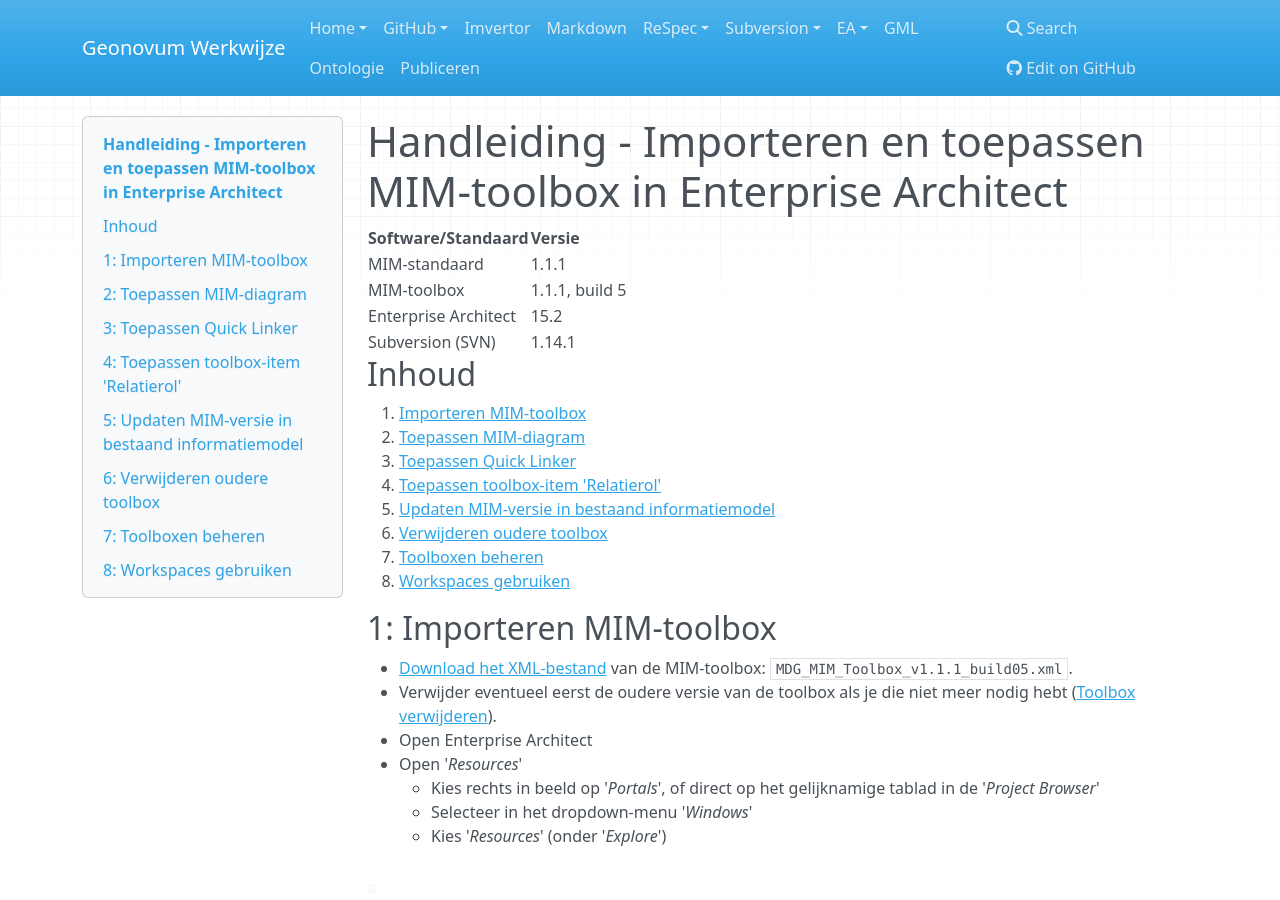
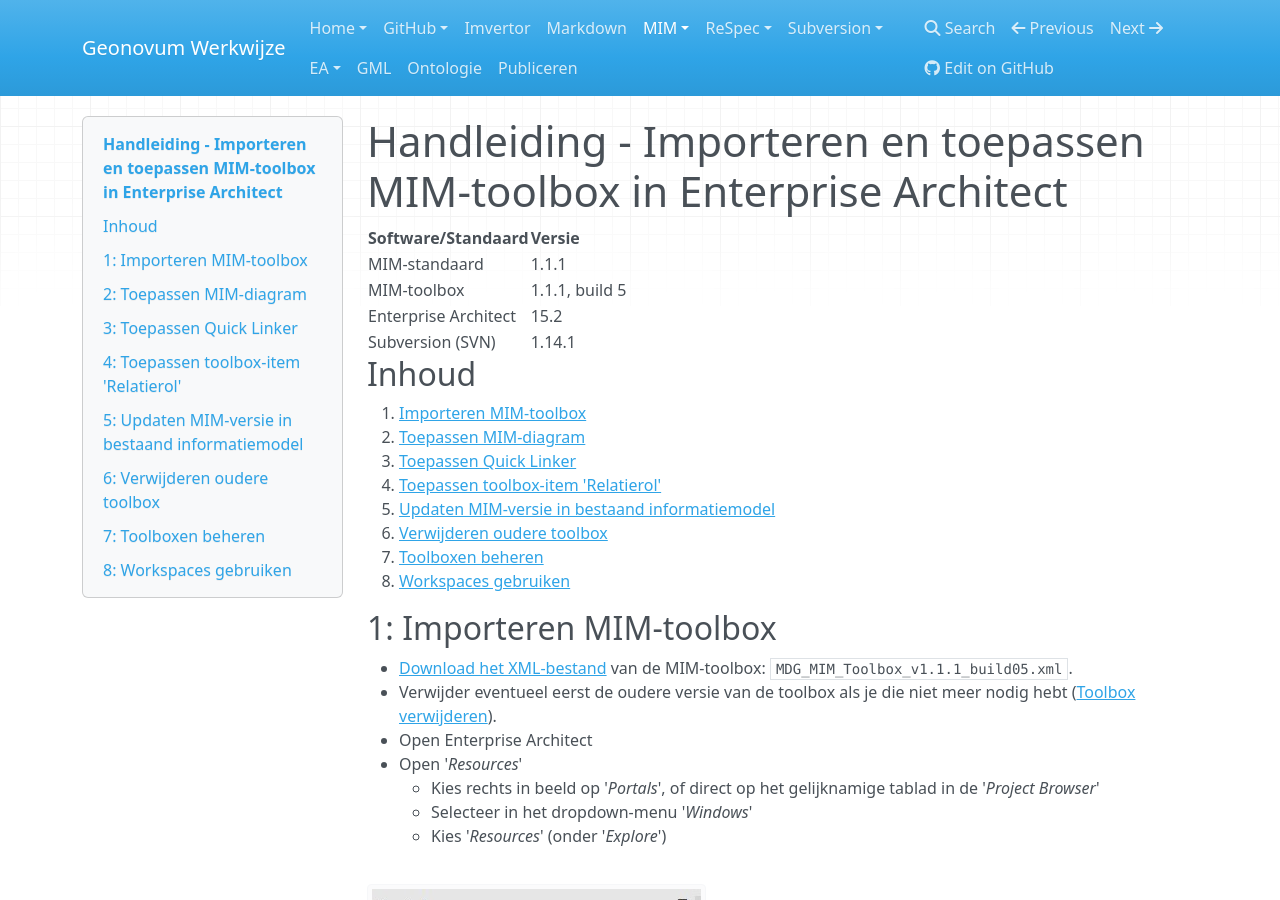
Before and after one commit to Geonovum/handleiding-tooling, an MkDocs documentation site: the page built from docs/MIM-toolbox-importeren.md, in a window 1280 px wide and 900 px high. Built offline with MkDocs 1.6.1, drawn with Linux system fonts in a browser that asks for light colours; nearby versions of some CDN libraries.

Commit message:
Veel dode links etc opgelost.

```diff
--- a/docs/MIM - toolbox importeren.md
+++ b/docs/MIM-toolbox-importeren.md
@@ -27,11 +27,11 @@
     - Selecteer in het dropdown-menu '_Windows_'
     - Kies '_Resources_' (onder '_Explore_')
 
-![](Media/mim_import_find_resources.jpg)
+![](media/mim_import_find_resources.jpg)
 
  - Klik op '_MDG Technologies_'
 
-![](Media/mim_import_find_mdg_tech.jpg)
+![](media/mim_import_find_mdg_tech.jpg)
 
 > **Note**<br>
 > Hier moet je de keuze maken of je de toolbox op model- of gebruikersniveau importeert. Beide hebben voor- en nadelen:
@@ -43,7 +43,7 @@
 
  - Klik met de rechtermuisknop op '_Model Technologies_' of '_User Technologies_'.
 
-![](Media/mim_import_choose_type.jpg)
+![](media/mim_import_choose_type.jpg)
 
  - Selecteer '_Import technology_'.
  - Zoek het gedownloade XML-bestand van de MIM-toolbox op en kies '_Openen_'.
@@ -52,14 +52,14 @@
  - De velden '_Technology_', '_Version_' en '_Notes_' worden nu automatisch ingevuld met de juiste informatie.
  - Controleer het versienummer: `Version: 1.1.1`.
 
-![](Media/mim_import_to_model.jpg)
+![](media/mim_import_to_model.jpg)
 
  - Klik '_Ok_'
  - Navigeer in het '_Resources_' naar '_MDG Technologies_' > '_Model Technologies_'.
  - Controleer of hier nu een map met de naam '_MIM_' staat.
  - Controleer ook of het MIM-versienummer klopt bij '_UML Profiles_', '_Diagram Types_' en '_Toolboxes_'.
 
-![](Media/mim_import_to_model_succesful.jpg)
+![](media/mim_import_to_model_succesful.jpg)
 
  - Bij een _user import_ zal er nog een venster verschijnen met de tekst '_Copy succesfull_'.
  - De MIM-toolbox is nu beschikbaar  voor gebruik, maar het is raadzaam om eerst de volgende instructies door te nemen:
@@ -80,7 +80,7 @@
  - Selecteer een package.
  - Klik op het diagramlogo om een nieuw diagram aan te maken.
 
-![](Media/mim_diagram_create.jpg)
+![](media/mim_diagram_create.jpg)
 
  > **Warning**<br>
  > Dit kan alleen als je onder model in de _Project browser_ al een package hebt aangemaakt. Als je dat nog niet hebt, maak dan eerst een (nieuw) package aan.
@@ -90,11 +90,11 @@
  - Klik op het dropdown-menu bij '_Type_'.
  - Selecteer '_Specialized_' > '_User Technologies_' of '_Model Technologies_' (afhankelijk van de manier waarop je de [toolbox geimporteerd](#1-importeren-mim-toolbox) hebt).
 
-![](Media/mim_diagram_find_mim.jpg)
+![](media/mim_diagram_find_mim.jpg)
 
  - Klik in het deelvenster '_Select From_' op '_MIM 1.1.1_'.
 
-![](Media/mim_diagram_select_tech.jpg)
+![](media/mim_diagram_select_tech.jpg)
 
  - Nu verschijnt in het deelvenster '_Diagram Types_' het '_MIM Diagram_'.
  - Selecteer het diagram en klik op '_Ok_'.
@@ -102,16 +102,16 @@
  > **Note**<br>
  > Het is belangrijk dat je het diagram daadwerkelijk selecteert. Je kunt herkennen of dit gelukt is, doordat in het onderste deelvenster een toelichtende tekst op het diagram verschijnt (anders staat er alleen 'MIM').
 
-![](Media/mim_diagram_select_diagram.jpg)
+![](media/mim_diagram_select_diagram.jpg)
 
  - De MIM-toolbox verschijnt nu in het toolbox-menu.
 
-![](Media/mim_diagram_toolbox_menu.jpg)
+![](media/mim_diagram_toolbox_menu.jpg)
 
  - Dubbelklik in de '_Project browser_' op het nieuwe diagram.
  - In het venster '_Properties_' zie je dat het diagram van het type '_MIM_' is.
 
-![](Media/mim_diagram_final_check.jpg)
+![](media/mim_diagram_final_check.jpg)
 
 Het MIM-versienummer komt nu ook terug het veld Stereotype in het venster '_Properties_' van het object.
  - Maak een objecttype "A" aan.
@@ -119,13 +119,13 @@
  - Tevens verschijnt er in dit venster een deelmenu met de titel '_«Objecttype» ( from MIM 1.1.1 - Basiselementen )_'
  - Als dit klopt, is de toolbox correct geïmporteerd.
 
-![](Media/mim_modelelement_versienummer.jpg)
+![](media/mim_modelelement_versienummer.jpg)
 
 ## 3: Toepassen Quick Linker
 
 De Quick Linker is een hulpmiddel om snel en eenvoudig relaties te kunnen leggen tussen verschillende elementen. Het voordeel hiervan is dat het de gebruiker inzicht geeft in de volgens MIM toegestane relaties. De Quick Linker is beschikbaar via een icoontje dat rechtsboven een diagramelement verschijnt op het moment dat je het selecteert.
 
-![](Media/mim_ql_icon.jpg)
+![](media/mim_ql_icon.jpg)
 
 Je kunt de Quick Linker op drie manieren inzetten, namelijk voor het:
 
@@ -140,11 +140,11 @@
  - Houd de muisknop ingedrukt en trek een lijn naar het object waarmee je het wilt verbinden.
  - Er verschijnt een stippellijn en een menu.
 
-![](Media/mim_ql_connect_elements.jpg)
+![](media/mim_ql_connect_elements.jpg)
 
  - Selecteer het gewenste type MIM-relatie (bijvoorbeeld: `«Generalisatie»`.
 
-![](Media/mim_ql_generalization.jpg)
+![](media/mim_ql_generalization.jpg)
 
 ### 3.2 Nieuw modelelement
 Je kunt ook vanuit een bestaand element een nieuw modelelement creëren. Dat gaat als volgt:
@@ -153,12 +153,12 @@
  - Houd de muisknop ingedrukt en trek een lijn naar een lege plek in het diagram.
  - Er verschijnt een stippellijn en een menu.
 
-![](Media/mim_ql_draw_relation.jpg)
+![](media/mim_ql_draw_relation.jpg)
 
  - Dit menu ziet er anders uit dan bij het verbinden van twee bestaande elementen.
  - Navigeer naar '_MIM_' en selecteer het gewenste type MIM-relatie (bijvoorbeeld: `«Generalisatie»`)
 
-![](Media/mim_ql_generalization.jpg)
+![](media/mim_ql_generalization.jpg)
 
 ### 3.3 Meerdere nieuwe modelelementen
 Ook is het mogelijk om vanuit een bestaand element meerdere én verschillende soorten modelelementen in één keer te creëren. Dat gaat als volgt:
@@ -167,17 +167,17 @@
  - Houd de muisknop ingedrukt en trek een lijn naar een lege plek in het diagram.
  - Er verschijnt een stippellijn en een menu.
 
-![](Media/mim_ql_create_multiple.jpg)
+![](media/mim_ql_create_multiple.jpg)
 
  - Navigeer naar '_Create Multiple Elements_'.
  - Er verschijnt een nieuw venster.
 
-![](Media/mim_ql_define_multiple.jpg)
+![](media/mim_ql_define_multiple.jpg)
 
  - Defineer in dit venster de elementen in de eerste kolom ('_Name_') en selecteer het gewenste type relatie in de derde kolom ('_Type_').
  - Klik op '_Ok_' als je klaar bent.
 
-![](Media/mim_ql_result_multiple.jpg)
+![](media/mim_ql_result_multiple.jpg)
 
 ## 4: Toepassen toolbox-item 'Relatierol'
 
@@ -190,7 +190,7 @@
  - Klik op het toolbox-item `«Relatierol»` en sleep het item met de muisknop ingedrukt naar de _target end_ van de associatie en laat hier de muisknop weer los.
  - Er verschijnt een popup-venster.
 
-![](Media/mim_relatierol_name.jpg)
+![](media/mim_relatierol_name.jpg)
 
  - Vul bij '_Enter value_' de naam van de `«Relatierol»` in en klik op '_Ok_'.
  - Klik vervolgens in het '_Properties_' venster op het '_Target_' tabblad.
@@ -202,23 +202,23 @@
 
 [Verwijder de oude toolbox](#6-verwijderen-oudere-toolbox) eerst en [importeer vervolgens de nieuwe versie](#1-importeren-mim-toolbox). Doorloop daarna de volgende stappen. Hieronder gebruiken we het updaten van `«Relatierol»` als voorbeeld, maar je kunt dit voor elk gewenst modelelement uit de toolbox toepassen.
 
-![](Media/mim_relatierol_target_menu.jpg)
+![](media/mim_relatierol_target_menu.jpg)
 
  - Ga naar het toolbox-item `Relatierol` en klik hier met de rechtermuisknop op.
 
-![](Media/mim_relatierol_sync_select.jpg)
+![](media/mim_relatierol_sync_select.jpg)
 
  - Klik op '_Synchronize Stereotype_'.
  - Er opent een nieuw venster
  - Hierin staat in het veld '_stereotype_' `Relatierol` al geselecteerd.
  - Klik op '_Ok_'.
 
-![](Media/mim_relatierol_sync_menu.jpg)
+![](media/mim_relatierol_sync_menu.jpg)
 
  - Er verschijnt een popup-venster dat vraagt: '_Save latest changes?_', klik '_Ja_'.
  - De tagged values zijn nu gesynchroniseerd.
 
-![](Media/mim_relatierol_sync_saved.jpg)
+![](media/mim_relatierol_sync_saved.jpg)
 
 Herhaal bovenstaande stappen als je ook andere modelelementen wilt updaten.
 
--- a/mkdocs.yml
+++ b/mkdocs.yml
@@ -7,11 +7,16 @@
         - 'Geonovum Werkwijze Modelleren': geonovum-werkwijze-modelleren.md
         - 'Werkomgeving Modelleren': werkomgeving-modelleren.md
         - 'Werkwijze Modelleren': werkwijze-modelleren.md
+        - 'SuggestiesHandleiding': SuggestiesHandleiding.md
     - GitHub:
         - 'GitHub Intro': GitHub-Inleiding.md
         - 'Manual': GitHub.md
     - Imvertor: Imvertor.md
     - Markdown: Markdown.md
+    - MIM:
+        - Toolbox genereren: MIM-toolbox-genereren.md
+        - Toolbox importeren: MIM-toolbox-importeren.md
+        - Toolbox genereren extensie: MIM-toolbox-genereren-extensie.md
     - ReSpec:
         - Manual: ReSpec.md
         - Checklists: ReSpec-Checklists.md
```
Also changed, not shown: docs/MIM-toolbox-genereren.md (renamed from docs/MIM - toolbox genereren.md, +23 -23 lines), docs/SVN.md (+1 -1 lines), docs/index.md (+21 -21 lines), docs/MIM-toolbox-genereren-extensie.md (renamed from docs/MIM - toolbox genereren extensie.md), docs/SuggestiesHandleiding.md (renamed from docs/Suggesties handleiding.md).
